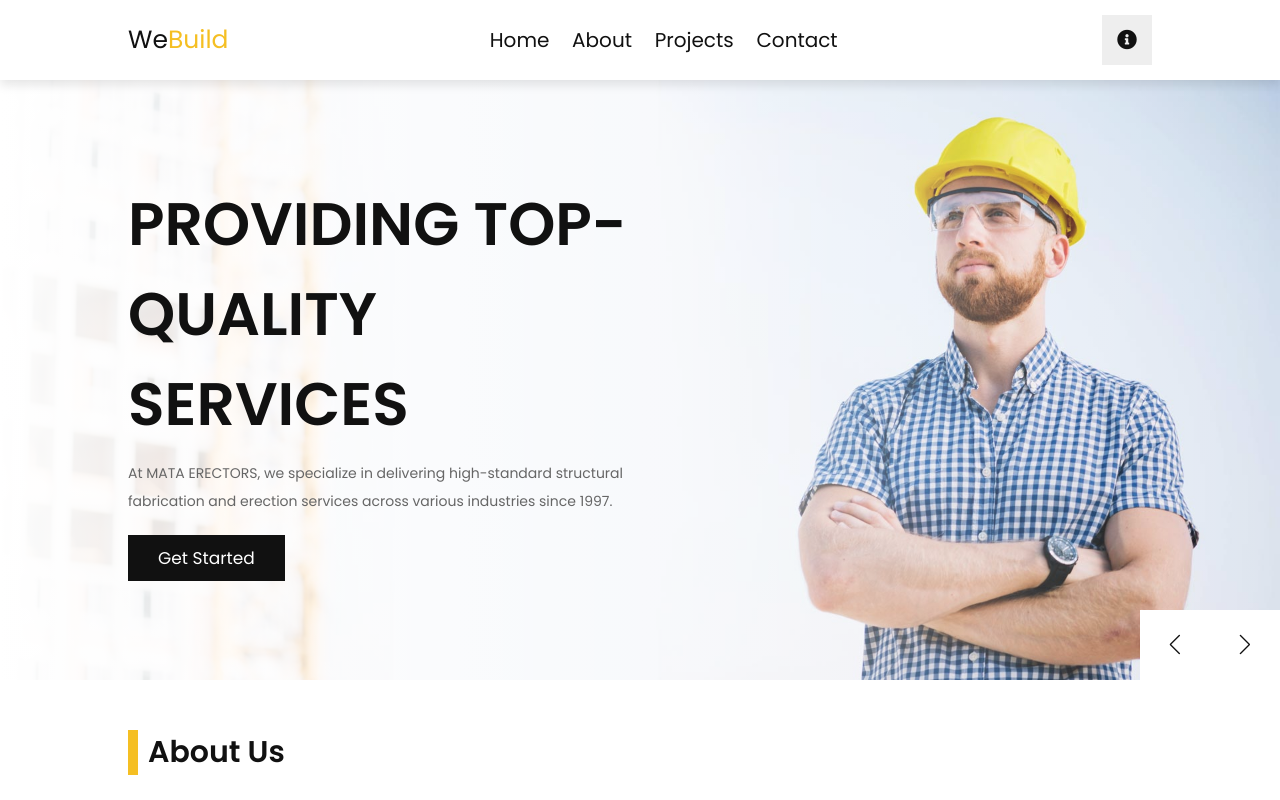
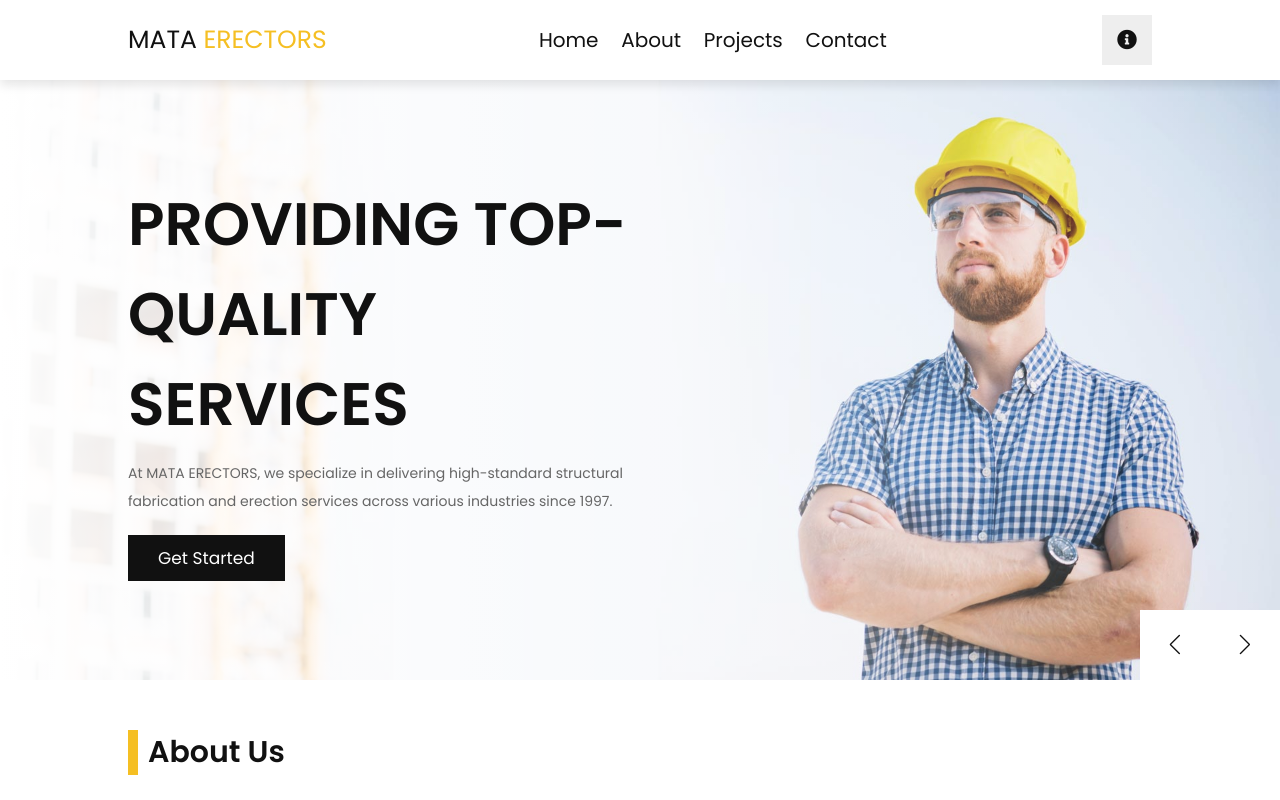
Before and after one commit to stash-724/mata-erectors, a plain HTML site: page index.html in a window 1280 px wide. Shown: the top 800 px of the page. Drawn offline with nearby package versions, Linux system fonts and the light colour scheme; some packages are replaced by stand-ins of ours; a script that the page names is missing.

Commit message:
updated website logo

```diff
--- a/index.html
+++ b/index.html
@@ -34,7 +34,7 @@
 <body>
    <!-- HEADER -->
    <header class="header">
-      <a href="#" class="logo">We<span>Build</span></a>
+      <a href="#" class="logo">MATA <span>ERECTORS</span></a>
 
       <nav class="navbar">
          <a href="#home">home</a>
```
